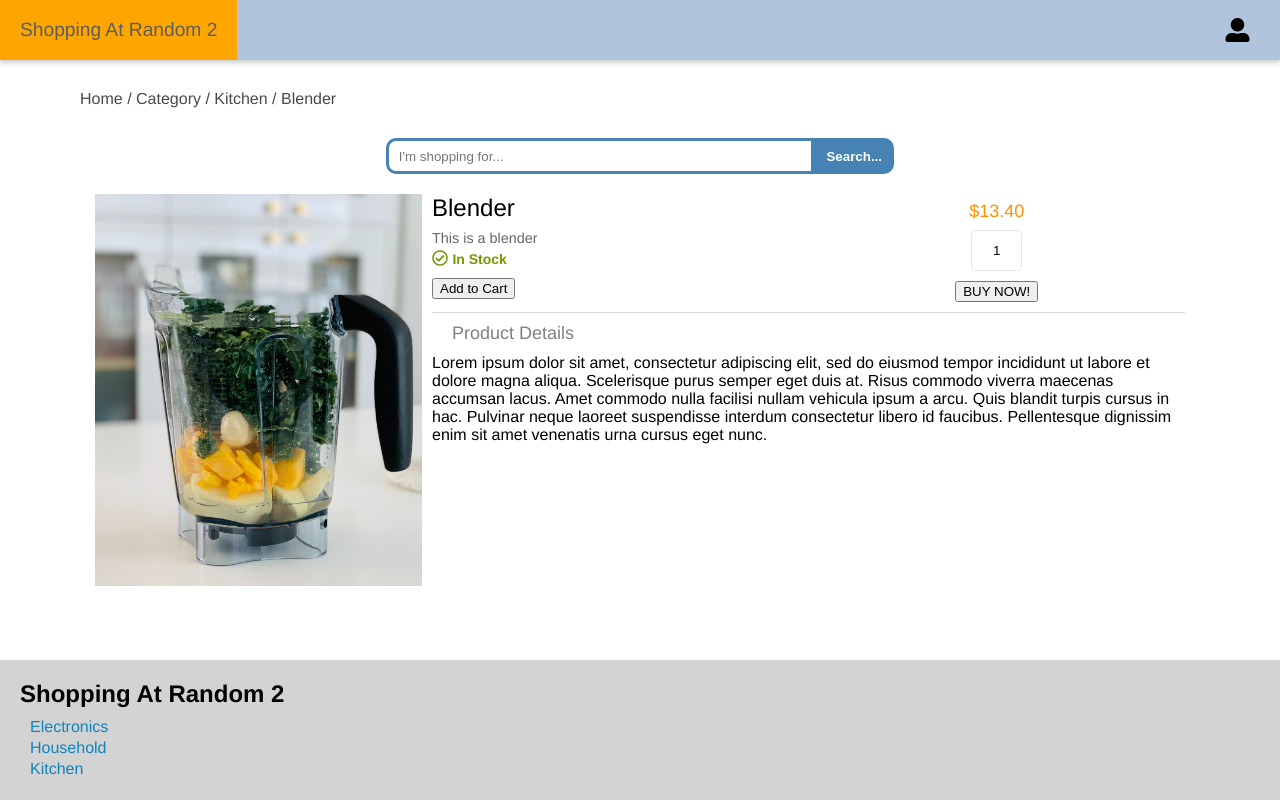
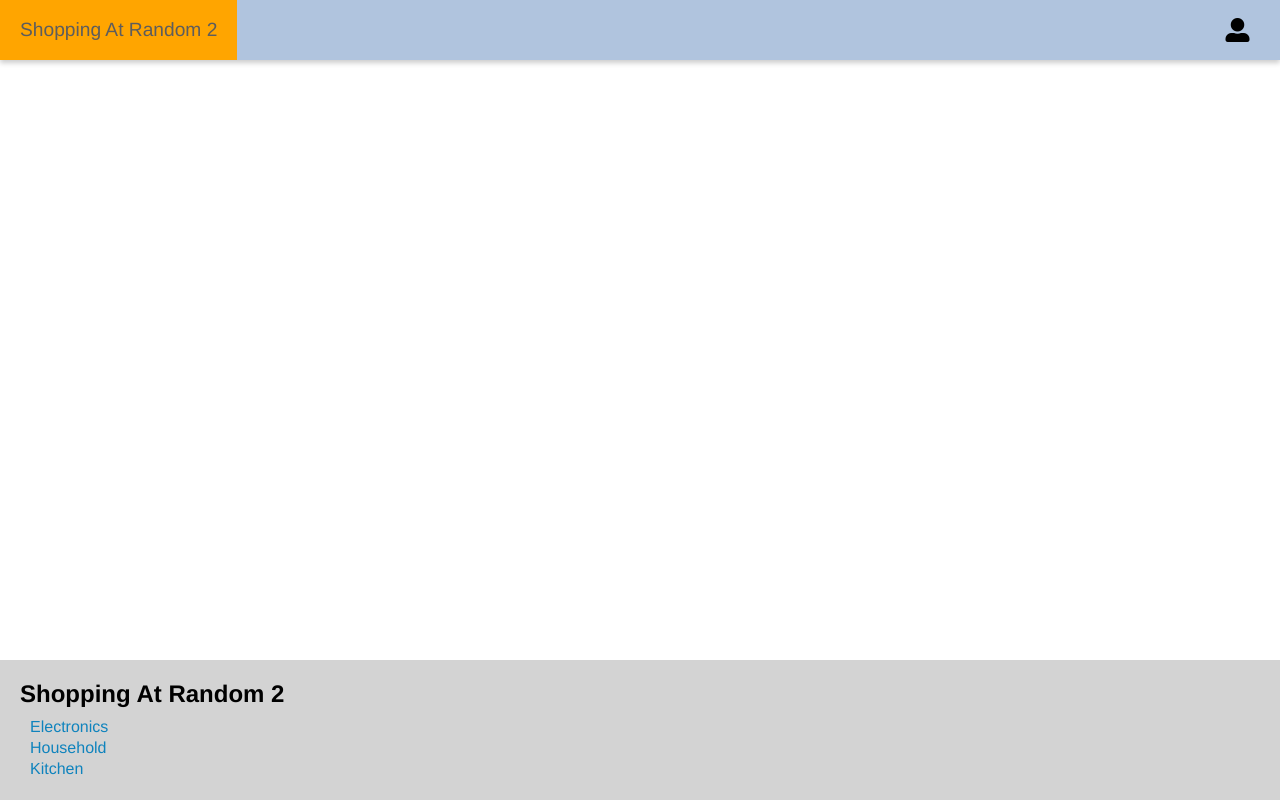
Before and after one commit to Frank-Schulz/WEB503_Ass3_Host, a website: page pages/product.html in a window 1280 px wide. Drawn offline with nearby package versions, Linux system fonts and the light colour scheme.

Commit message:
removed product page template

```diff
--- a/pages/product.html
+++ b/pages/product.html
@@ -52,100 +52,7 @@
             <!-- ANCHOR CART -->
             <div id="product-content" class="content">
 
-                <!-- ANCHOR BREADCRUMBS -->
-                <div id="breadcrumbs">
-                    <a class="crumb" href="/">Home</a>
 
-                    /
-                    <a class="crumb" href="/pages/category.html">Category</a>
-
-                    /
-                    <a class="crumb" href="/pages/category/kitchen.html">Kitchen</a>
-
-                    / Blender
-                </div>
-                <!-- ANCHOR SEARCH BAR -->
-                <div id="searchbar">
-                    <form
-                        id="form-searchbar"
-                        class="searchbar-form"
-                        action="/search"
-                        method="get"
-                    >
-                        <input
-                            type="text"
-                            placeholder="I'm shopping for..."
-                            maxlength="50"
-                            autocomplete="off"
-                            value=""
-                            name="SearchText"
-                            class="search-key"
-                            id="search-key"
-                        /><input
-                            class="search-submit"
-                            type="submit"
-                            value="Search..."
-                        />
-                    </form>
-                </div>
-
-                <!-- ANCHOR PRODUCT -->
-                <div class="product">
-                    <!-- product image -->
-                    <div class="product-img">
-                        <div
-                            class="image"
-                            style="
-                                background-image: url('../../../assets/img/blender.jpg');
-                            "
-                        ></div>
-                    </div>
-
-                    <!-- product name, info, availability and add to cart button -->
-                    <div class="product-main">
-                        <div class="product-main-left">
-                            <div class="product-name">Blender</div>
-                            <div class="product-info">This is a blender</div>
-
-                            <div class="product-available available">
-                                <span>In Stock</span>
-                            </div>
-
-                            <input
-                                class="product-button add"
-                                type="button"
-                                value="Add to Cart"
-                            />
-                        </div>
-                        <!-- product price, select amount and buy now button -->
-                        <div class="product-main-right">
-                            <div class="product-price"><span>$13.40</span></div>
-
-                            <div class="product-count">
-                                <input type="text" value="1" />
-                            </div>
-
-                            <input
-                                class="product-button buy"
-                                type="button"
-                                value="BUY NOW!"
-                            />
-                        </div>
-                    </div>
-                    <!-- product description -->
-                    <div class="product-desc">
-                        <div>Product Details</div>
-                        Lorem ipsum dolor sit amet, consectetur adipiscing elit,
-                        sed do eiusmod tempor incididunt ut labore et dolore
-                        magna aliqua. Scelerisque purus semper eget duis at.
-                        Risus commodo viverra maecenas accumsan lacus. Amet
-                        commodo nulla facilisi nullam vehicula ipsum a arcu.
-                        Quis blandit turpis cursus in hac. Pulvinar neque
-                        laoreet suspendisse interdum consectetur libero id
-                        faucibus. Pellentesque dignissim enim sit amet venenatis
-                        urna cursus eget nunc.
-                    </div>
-                </div>
             </div>
         </div>
 
```
